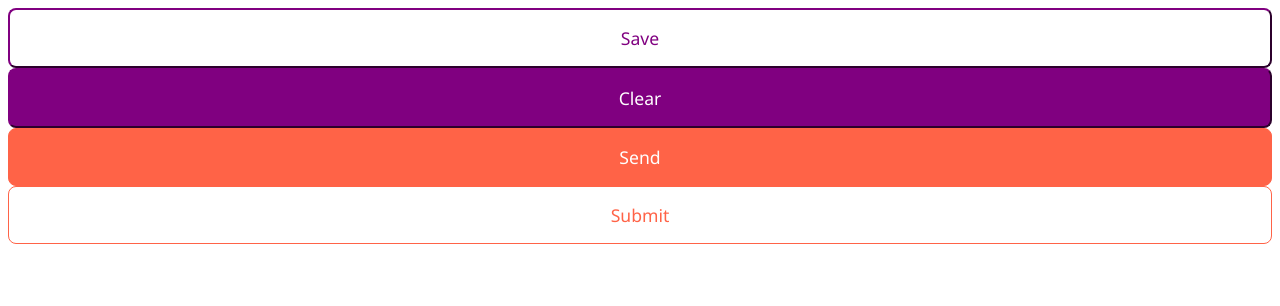
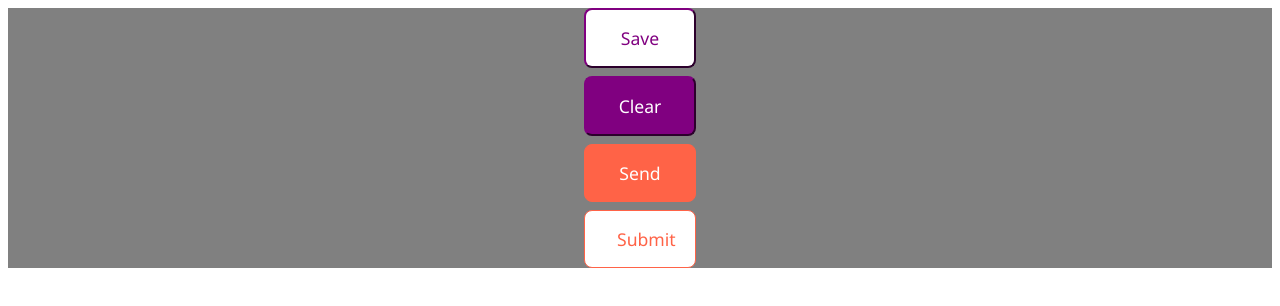
Before and after one commit to seferacikgoz/I-m-Learning-React-Styled-Components, a React (Create React App) app in the folder styled-intro-inClass/: page / in a window 1280 px wide. Shown: the top 306 px of the page. Built offline with nearby package versions, Linux system fonts and the light colour scheme.

Commit message:
bg color

```diff
--- a/styled-intro-inClass/src/App.js
+++ b/styled-intro-inClass/src/App.js
@@ -4,7 +4,7 @@ import Container from "./components/Container.styled"
 const App = () => {
   return (
     <>
-  <Container>
+  <Container bg="grey">
     <Button primary>Save</Button>
     <Button>Clear</Button>
     <TomatoButton>Send</TomatoButton>
--- a/styled-intro-inClass/src/components/Button.styled.jsx
+++ b/styled-intro-inClass/src/components/Button.styled.jsx
@@ -6,6 +6,7 @@ export const Button = styled.button`
   /* color: white; */
   color: ${(props) => props.primary ? "purple" : "white"};
   cursor: pointer;
+  width: 7rem;
   padding: 1rem 2rem;
   border-radius: 0.5rem;
   border-color: purple;
--- a/styled-intro-inClass/src/components/Container.styled.jsx
+++ b/styled-intro-inClass/src/components/Container.styled.jsx
@@ -1,8 +1,12 @@
 import styled from 'styled-components';
 
 const Container = styled.div`
+background: ${({bg}) => bg || "white"};
  display: flex;
  flex-direction: column;
+ justify-content: center;
+ align-items: center;
+ gap: 0.5rem;
 `;
 
 export default Container;
```
